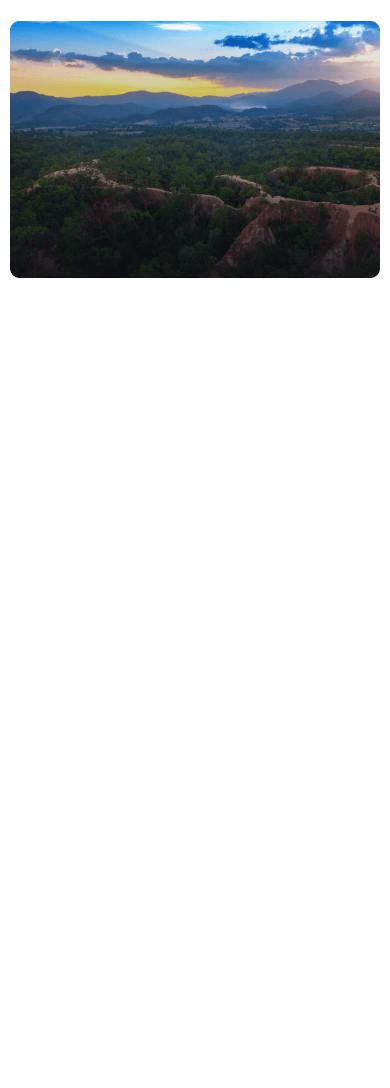
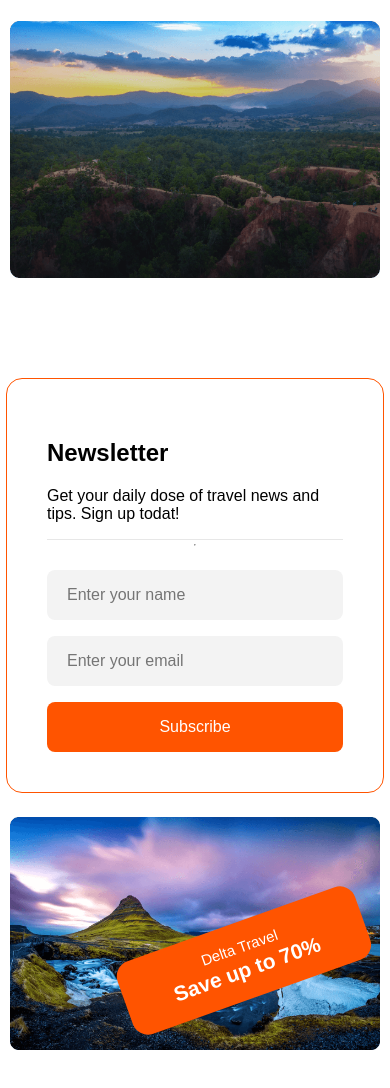
Before and after one commit to HeroProgrammer9/delta-travel, a plain HTML site: page index.html in a window 390 px wide. Shown: the part 6606-7694 px from the top of the page. Before the commit the page ends 6904 px from the top, so only its background shows below. Drawn offline with Linux system fonts and the light colour scheme.

Commit message:
news letter section added

```diff
--- a/index.html
+++ b/index.html
@@ -158,6 +158,25 @@
             </div>
             <img src="Images/mountain-bangladesh.png" alt="">
         </section>
+        <section class="news-letter">
+            <div class="form">
+                <div class="form-title">
+                    <h2>Newsletter</h2>
+                    <p>Get your daily dose of travel news and tips. Sign up todat!</p>
+                </div>
+                <hr>
+                <input type="text" placeholder="Enter your name">
+                <input type="email" placeholder="Enter your email">
+                <button class="primary-button">Subscribe</button>
+            </div>
+            <div class="cover-image">
+                <img src="Images/discount-banner.png" alt="">
+                <div class="discount-card">
+                    <h2>Delta Travel</h2>
+                    <h1>Save up to 70%</h1>
+                </div>
+            </div>
+        </section>
     </main>
 
 </body>
--- a/style.css
+++ b/style.css
@@ -251,7 +251,65 @@ ul {
   border: 1px solid rgba(251, 181, 99, 0.2);
   background: rgba(251, 181, 99, 0.05);
 }
+.news-letter {
+  display: flex;
+  align-items: center;
+  gap: 24px;
+  margin-top: 100px;
+  margin-bottom: 100px;
+}
+.form {
+  display: flex;
+  flex-direction: column;
+  gap: 16px;
+  border-radius: 16px;
+  border: 1px solid #ff5400;
+  padding: 40px 40px;
+  width: 40%;
+}
+.form-title {
+  border-bottom: 1px solid rgba(19, 19, 24, 0.1);
+  margin-bottom: -20px;
+}
+.form button {
+  width: 100%;
+  font-weight: 500;
+}
+.form input {
+  color: rgba(19, 19, 24, 0.3);
+  width: auto;
+  padding: 16px 20px;
+  border-radius: 8px;
+  background: rgba(19, 19, 24, 0.05);
+}
+.cover-image {
+  position: relative;
+}
+.discount-card {
+  border-radius: 16px;
+  background-color: #ff5400;
+  color: #fff;
+  text-align: center;
+  line-height: 5px;
+  padding: 10px 16px;
+  width: 300px;
+  position: absolute;
+  transform: rotate(-19.628deg);
+  bottom: 54px;
+  right: 10px;
+}
+.discount-card h2 {
+  font-size: 24px;
+  font-weight: 400;
+}
+.discount-card h1 {
+  font-size: 32px;
+  font-weight: 800;
+}
 
+.news-letter img {
+  width: 100%;
+}
 /* responsive website by media query: mobile devices */
 @media screen and (max-width: 600px) {
   header {
@@ -313,4 +371,28 @@ ul {
   .speciality-text {
     width: 100%;
   }
+  .news-letter {
+    flex-direction: column;
+  }
+  .form {
+    width: 80%;
+  }
+  .news-letter img {
+    width: 100%;
+  }
+  .discount-card {
+    border-radius: 16px;
+    background-color: #ff5400;
+    color: #fff;
+    text-align: center;
+    line-height: 5px;
+    padding: 10px 16px;
+    max-width: 220px;
+  }
+  .discount-card h2 {
+    font-size: 15px;
+  }
+  .discount-card h1 {
+    font-size: 21px;
+  }
 }
```
